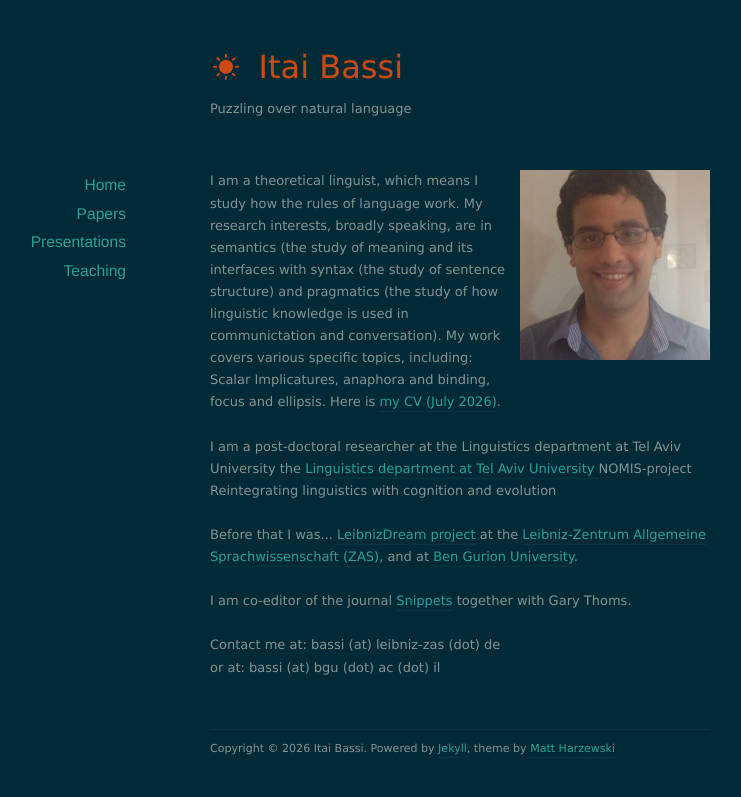
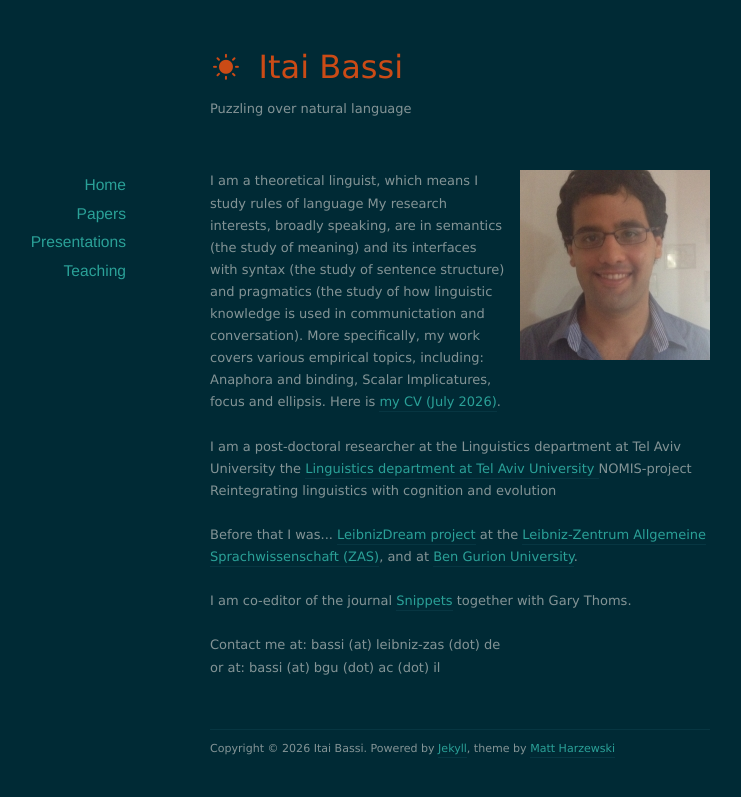
Before and after one commit to itaibassi/itaibassi.github.io, a Jekyll site: the page built from index.html, in a window 1280 px wide. Shown: the top 797 px of the page, without its empty margins (180-921 px from the left). Built offline with Jekyll 4.4.1, drawn with Linux system fonts in a browser that asks for light colours; nearby versions of some CDN libraries; the list of posts is cut into pages by our own code.

Commit message:
Update index.html

```diff
--- a/index.html
+++ b/index.html
@@ -5,7 +5,7 @@
 
 
 <img src="/images/nice_photo.jpeg" class="right" />
-I am a theoretical linguist, which means I study how the rules of language work. My research interests, broadly speaking, are in semantics (the study of meaning and its interfaces with syntax (the study of sentence structure) and pragmatics (the study of how linguistic knowledge is used in communictation and conversation). My work covers various specific topics, including: Scalar Implicatures, anaphora and binding, focus and ellipsis.
+I am a theoretical linguist, which means I study rules of language  My research interests, broadly speaking, are in semantics (the study of meaning) and its interfaces with syntax (the study of sentence structure) and pragmatics (the study of how linguistic knowledge is used in communictation and conversation). More specifically, my work covers various empirical topics, including: Anaphora and binding, Scalar Implicatures, focus and ellipsis.
  Here is <a href="https://www.dropbox.com/scl/fi/swxan1vvsuj7wri9bxbtt/CV_July2026.pdf?rlkey=75jdxbmu4b5z9u49xo6vm26ko&dl=0">my CV (July 2026)</a>.
 
 <br><br>
```
